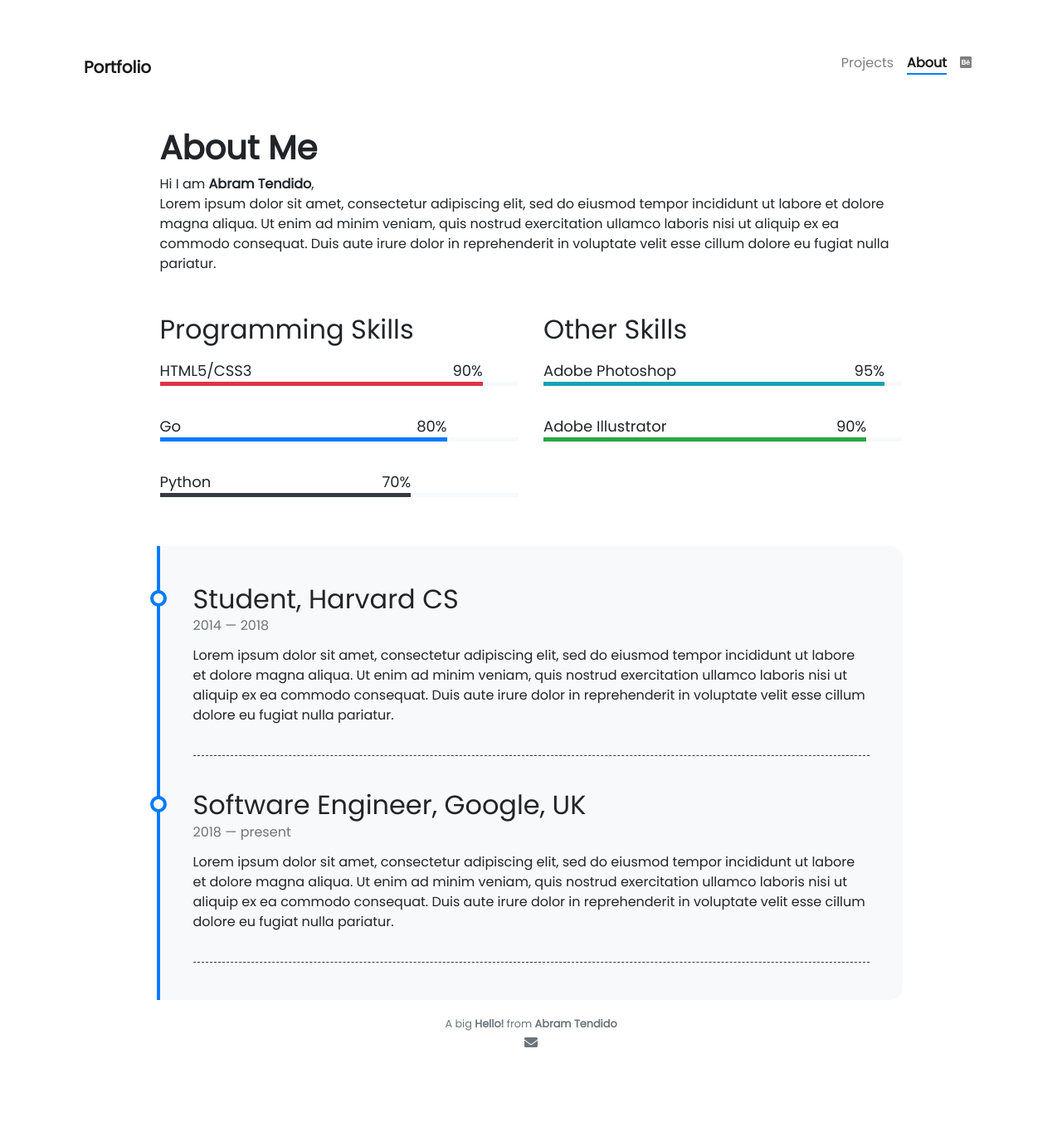
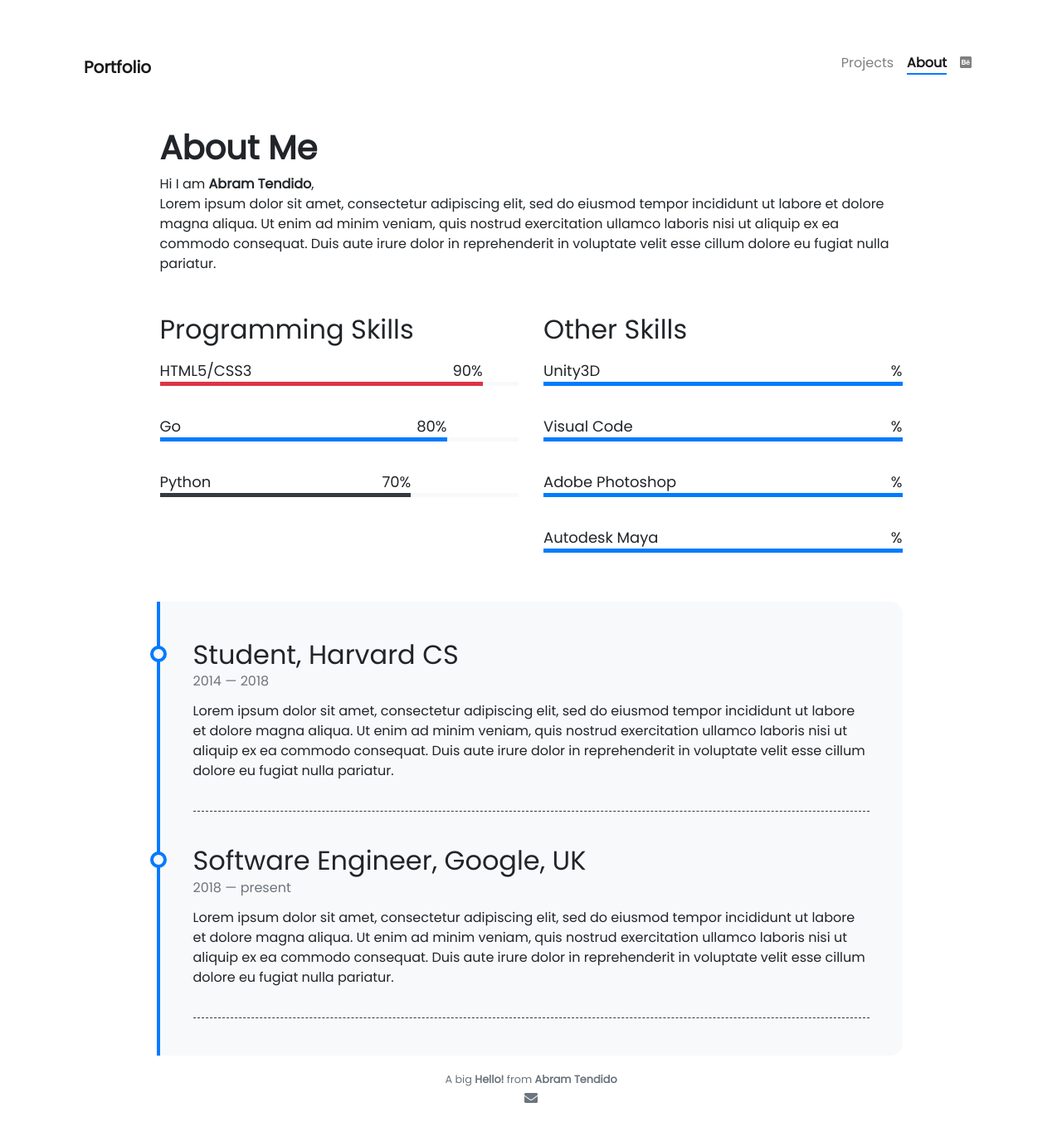
Before and after one commit to AbramTendido/portfolio, a Jekyll site: the page built from pages/about.md, in a window 1280 px wide. Shown: the whole page at 83% size. Built offline with Jekyll 4.4.1, drawn with Linux system fonts in a browser that asks for light colours; nearby versions of some CDN libraries; comment, search, counter and statistics services are not loaded; before the commit the page ends 1285 px from its top, so only the background shows below that.

Commit message:
Update other-skills.yml

```diff
--- a/_data/other-skills.yml
+++ b/_data/other-skills.yml
@@ -1,7 +1,11 @@
+- name: Unity3D
+  # percentage: 95
+  # color: info
+
+- name: Visual Code
+  # percentage: 90
+  # color: success
+
 - name: Adobe Photoshop
-  percentage: 95
-  color: info
 
-- name: Adobe Illustrator
-  percentage: 90
-  color: success
+- name: Autodesk Maya
```
